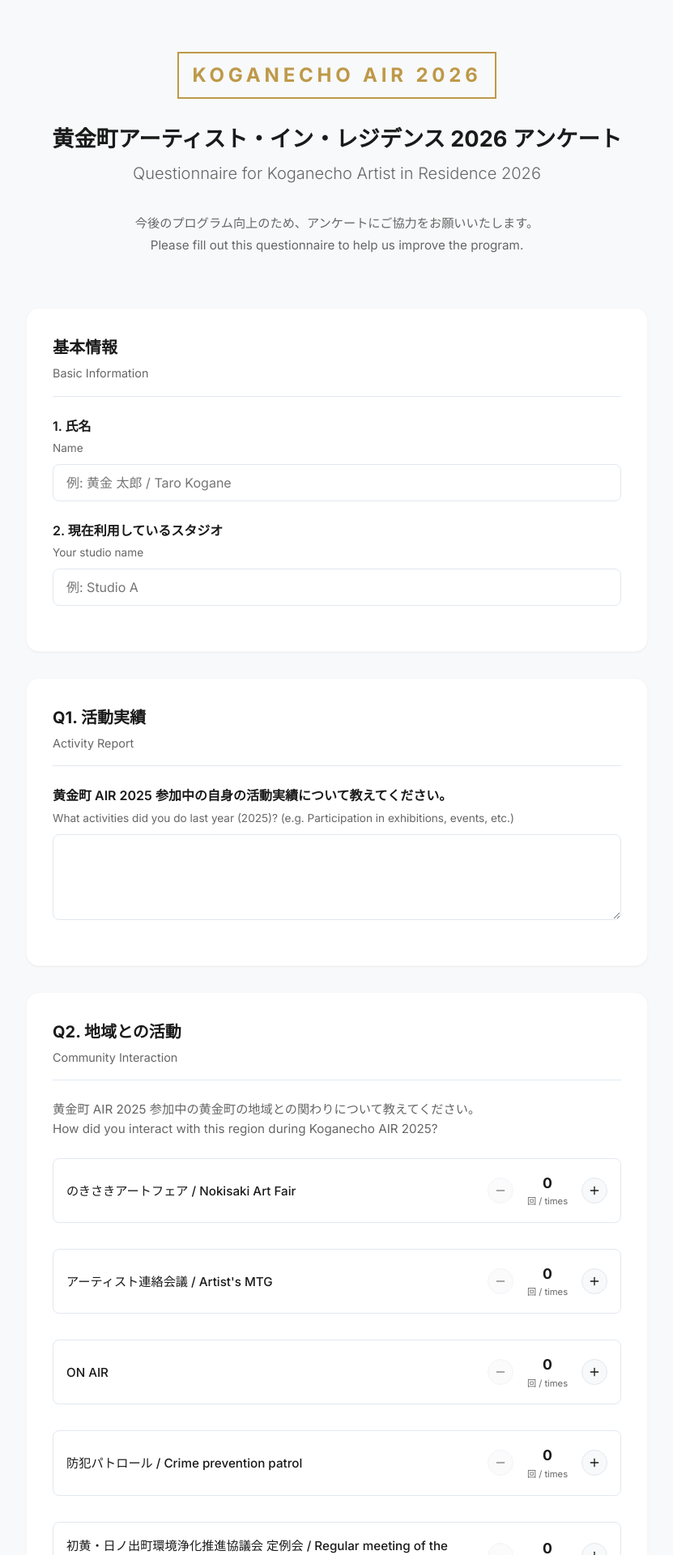
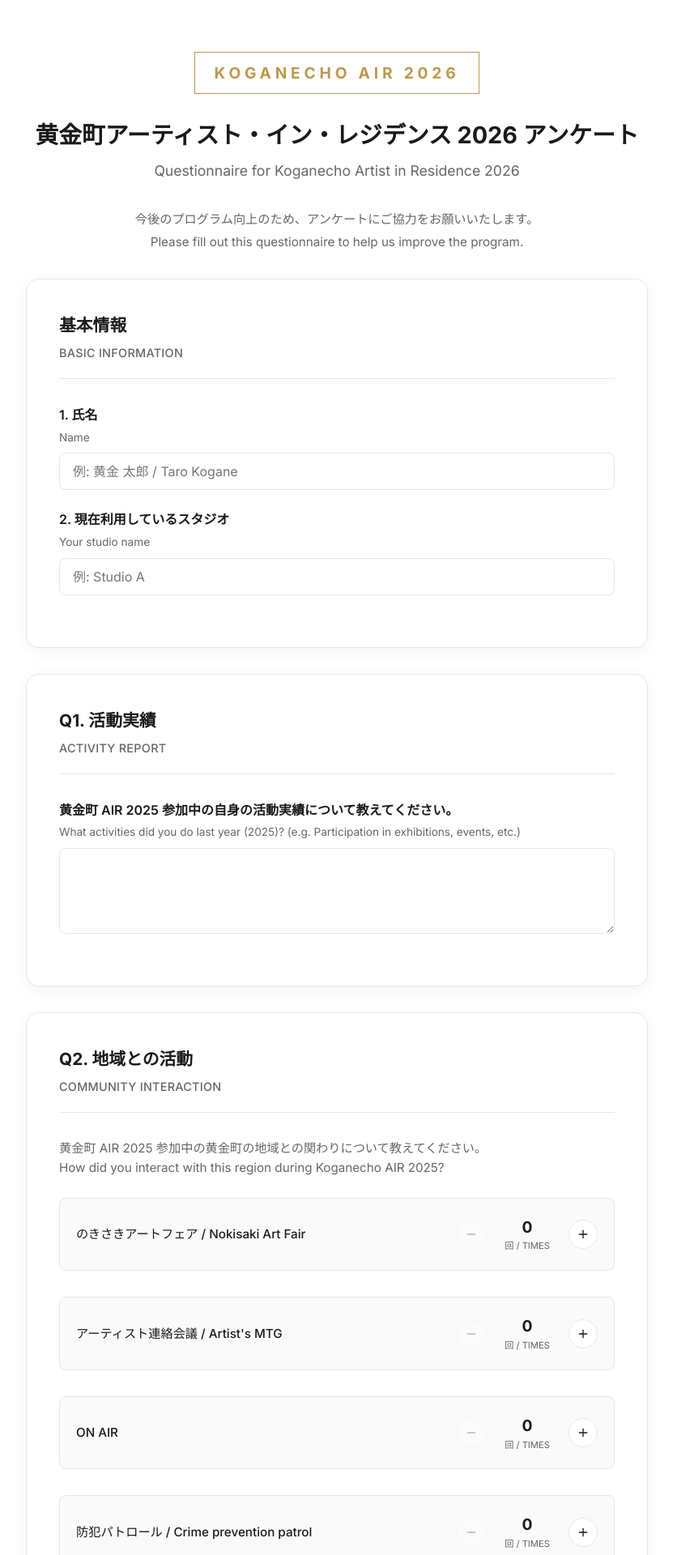
Before and after one commit to artizen79-theo/2026_AIR_interview_longterm, a React (Vite) app: page / in a window 1280 px wide. Shown: the top 1920 px of the page at 81% size, without its empty margins (224-1055 px from the left). Built offline with nearby package versions, Linux system fonts and the light colour scheme.

Commit message:
Change theme to clean light mode for WordPress embedding

```diff
--- a/src/components/Counter.css
+++ b/src/components/Counter.css
@@ -2,8 +2,8 @@
     display: flex;
     justify-content: space-between;
     align-items: center;
-    padding: 1rem;
-    background-color: var(--color-surface);
+    padding: 1.25rem;
+    background-color: #fafafa;
     border: 1px solid var(--color-border);
     border-radius: var(--radius-md);
     margin-bottom: 1rem;
@@ -12,6 +12,7 @@
 
 .counter-wrapper:hover {
     border-color: var(--color-primary);
+    background-color: #fff;
     box-shadow: var(--shadow-sm);
 }
 
@@ -29,18 +30,18 @@
 .counter-controls {
     display: flex;
     align-items: center;
-    gap: 0.75rem;
+    gap: 1rem;
 }
 
 .counter-btn {
     display: flex;
     align-items: center;
     justify-content: center;
-    width: 32px;
-    height: 32px;
+    width: 36px;
+    height: 36px;
     border-radius: 50%;
     border: 1px solid var(--color-border);
-    background-color: var(--color-bg);
+    background-color: #fff;
     color: var(--color-text);
     cursor: pointer;
     transition: all 0.2s;
@@ -53,7 +54,7 @@
 }
 
 .counter-btn:disabled {
-    opacity: 0.5;
+    opacity: 0.3;
     cursor: not-allowed;
 }
 
@@ -61,16 +62,17 @@
     display: flex;
     flex-direction: column;
     align-items: center;
-    min-width: 60px;
+    min-width: 70px;
 }
 
 .counter-value {
     font-weight: 700;
-    font-size: 1.1rem;
+    font-size: 1.2rem;
     color: var(--color-text);
 }
 
 .counter-unit {
     font-size: 0.7rem;
     color: var(--color-text-muted);
+    text-transform: uppercase;
 }
--- a/src/components/Header.css
+++ b/src/components/Header.css
@@ -1,8 +1,9 @@
 .app-header {
     text-align: center;
-    padding: 4rem 1rem;
+    padding: 4rem 1rem 2rem 1rem;
     max-width: 800px;
     margin: 0 auto;
+    background-color: var(--color-bg);
 }
 
 .logo-area {
@@ -12,24 +13,26 @@
 }
 
 .logo-placeholder {
-    font-weight: 800;
-    font-size: 1.5rem;
+    font-weight: 700;
+    font-size: 1.2rem;
     color: var(--color-primary);
-    letter-spacing: 0.2em;
-    border: 2px solid var(--color-primary);
-    padding: 0.5rem 1rem;
+    letter-spacing: 0.25em;
+    border: 1px solid var(--color-primary);
+    padding: 0.6rem 1.5rem;
+    background: transparent;
 }
 
 .main-title {
-    font-size: 1.7rem;
+    font-size: 1.8rem;
     font-weight: 800;
-    margin-bottom: 0.5rem;
+    margin-bottom: 0.75rem;
     line-height: 1.3;
+    color: var(--color-text);
 }
 
 .sub-title {
-    font-size: 1.25rem;
-    font-weight: 300;
+    font-size: 1.1rem;
+    font-weight: 400;
     color: var(--color-text-muted);
     margin-bottom: 2rem;
 }
@@ -38,6 +41,8 @@
     font-size: 0.95rem;
     color: var(--color-text-muted);
     line-height: 1.8;
+    max-width: 600px;
+    margin: 0 auto;
 }
 
 .mobile-break {
@@ -45,12 +50,16 @@
 }
 
 @media (max-width: 640px) {
+    .app-header {
+        padding: 2rem 1rem;
+    }
+
     .main-title {
-        font-size: 1.5rem;
+        font-size: 1.4rem;
     }
 
     .sub-title {
-        font-size: 1rem;
+        font-size: 0.95rem;
     }
 
     .mobile-break {
--- a/src/components/RadioGroup.css
+++ b/src/components/RadioGroup.css
@@ -1,16 +1,17 @@
 .radio-group-wrapper {
-    margin-bottom: 1.5rem;
+    margin-bottom: 2rem;
 }
 
 .radio-group-label {
     display: flex;
     flex-direction: column;
-    margin-bottom: 0.75rem;
+    margin-bottom: 1rem;
 }
 
 .radio-options {
     display: flex;
     gap: 1rem;
+    flex-wrap: wrap;
 }
 
 .radio-option {
@@ -18,19 +19,22 @@
     display: flex;
     align-items: center;
     gap: 0.5rem;
-    padding: 0.5rem 1rem;
+    padding: 0.75rem 1.25rem;
     border-radius: var(--radius-md);
     border: 1px solid var(--color-border);
-    background-color: var(--color-bg);
+    background-color: #fff;
     cursor: pointer;
-    transition: border-color 0.2s;
+    transition: all 0.2s;
     overflow: hidden;
+}
+
+.radio-option:hover {
+    border-color: var(--color-primary);
 }
 
 .radio-option.selected {
     border-color: var(--color-primary);
-    background-color: transparent;
-    /* Handled by highlight */
+    background-color: rgba(190, 153, 73, 0.05);
 }
 
 .radio-input {
@@ -43,7 +47,7 @@
 .radio-text {
     position: relative;
     z-index: 10;
-    font-weight: 500;
+    font-weight: 600;
     color: var(--color-text);
     font-size: 0.95rem;
 }
@@ -54,7 +58,7 @@
     left: 0;
     right: 0;
     bottom: 0;
-    background-color: rgba(190, 153, 73, 0.1);
+    background-color: rgba(190, 153, 73, 0.08);
     border-radius: var(--radius-md);
     z-index: 1;
 }
--- a/src/components/Section.css
+++ b/src/components/Section.css
@@ -1,20 +1,20 @@
 .section-card {
-    background-color: var(--color-surface);
+    background-color: #ffffff;
     border-radius: var(--radius-lg);
-    padding: 2rem;
+    padding: 2.5rem;
     margin-bottom: 2rem;
-    box-shadow: var(--shadow-sm);
-    border: 1px solid rgba(0, 0, 0, 0.03);
+    box-shadow: 0 4px 20px rgba(0, 0, 0, 0.05);
+    border: 1px solid var(--color-border);
 }
 
 .section-header {
-    margin-bottom: 1.5rem;
-    padding-bottom: 1rem;
+    margin-bottom: 2rem;
+    padding-bottom: 1.25rem;
     border-bottom: 1px solid var(--color-border);
 }
 
 .section-title {
-    font-size: 1.25rem;
+    font-size: 1.3rem;
     font-weight: 700;
     color: var(--color-text);
     display: block;
@@ -23,9 +23,11 @@
 .section-subtitle {
     font-size: 0.9rem;
     color: var(--color-text-muted);
-    font-weight: 400;
-    margin-top: 0.25rem;
+    font-weight: 500;
+    margin-top: 0.35rem;
     display: block;
+    text-transform: uppercase;
+    letter-spacing: 0.02em;
 }
 
 .section-content {
--- a/src/index.css
+++ b/src/index.css
@@ -1,11 +1,12 @@
 @import url('https://fonts.googleapis.com/css2?family=Inter:wght@300;400;500;600;700&family=Noto+Sans+JP:wght@300;400;500;700&display=swap');
 
 :root {
-  --color-bg: #f8f9fa;
+  --color-bg: #ffffff;
+  /* WordPress match */
   --color-surface: #ffffff;
   --color-text: #1a1a1a;
   --color-text-muted: #666666;
-  --color-primary: #be9949; /* Gold-ish for Koganecho */
+  --color-primary: #be9949;
   --color-primary-hover: #a38138;
   --color-border: #e2e8f0;
   --color-error: #ef4444;
@@ -18,17 +19,8 @@
   --font-sans: 'Inter', 'Noto Sans JP', sans-serif;
 }
 
-@media (prefers-color-scheme: dark) {
-  :root {
-    --color-bg: #0f172a;
-    --color-surface: #1e293b;
-    --color-text: #f8fafc;
-    --color-text-muted: #94a3b8;
-    --color-primary: #fcd34d;
-    --color-primary-hover: #fbbf24;
-    --color-border: #334155;
-  }
-}
+/* Force Light Theme for embedding consistency */
+/* Removed @media (prefers-color-scheme: dark) to ensure it blends with WP white background */
 
 * {
   box-sizing: border-box;
@@ -45,12 +37,15 @@ body {
   -moz-osx-font-smoothing: grayscale;
 }
 
-input, textarea, button, select {
+input,
+textarea,
+button,
+select {
   font-family: inherit;
   font-size: inherit;
 }
 
 ::selection {
   background-color: var(--color-primary);
-  color: #000;
+  color: #fff;
 }
```
